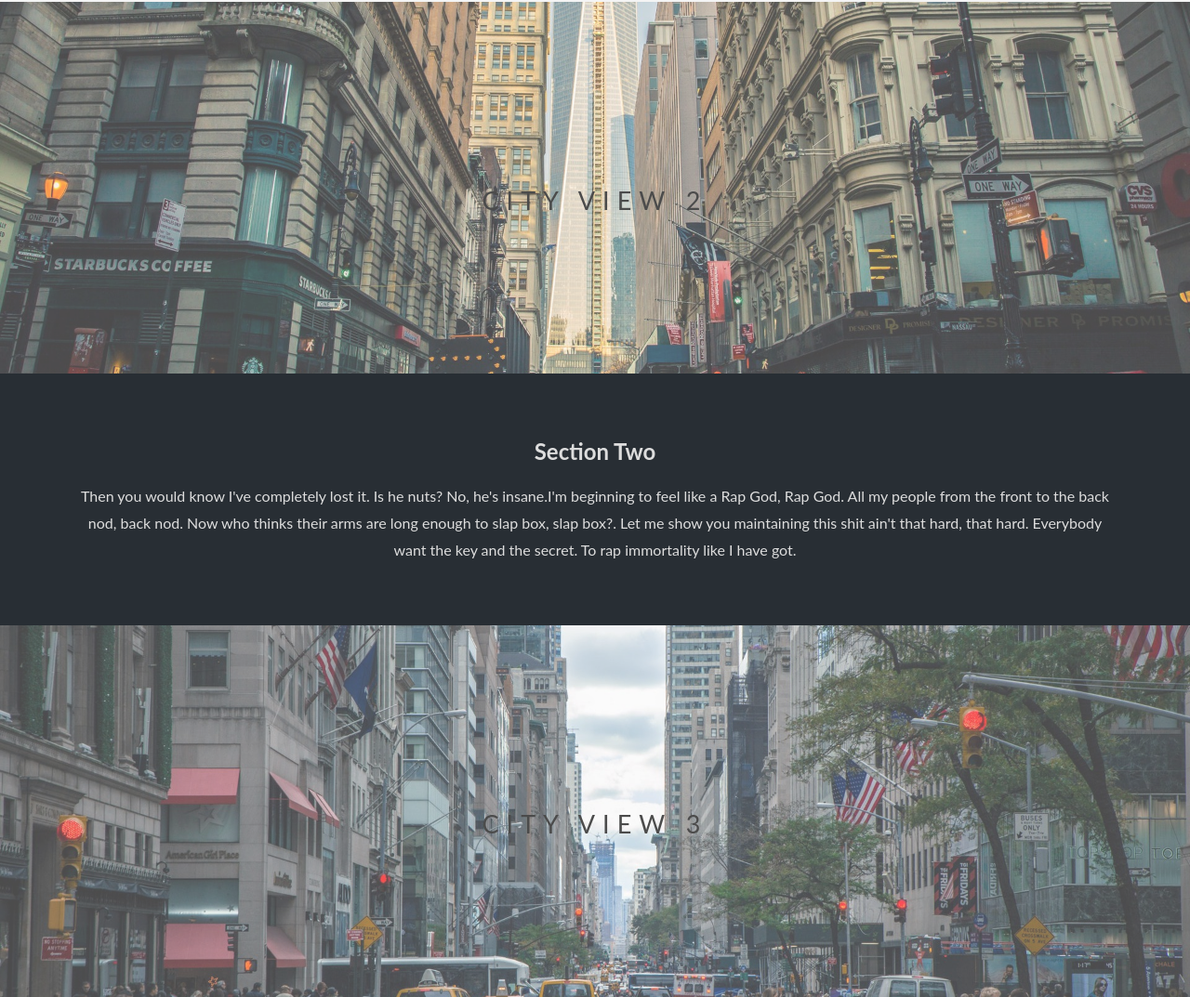
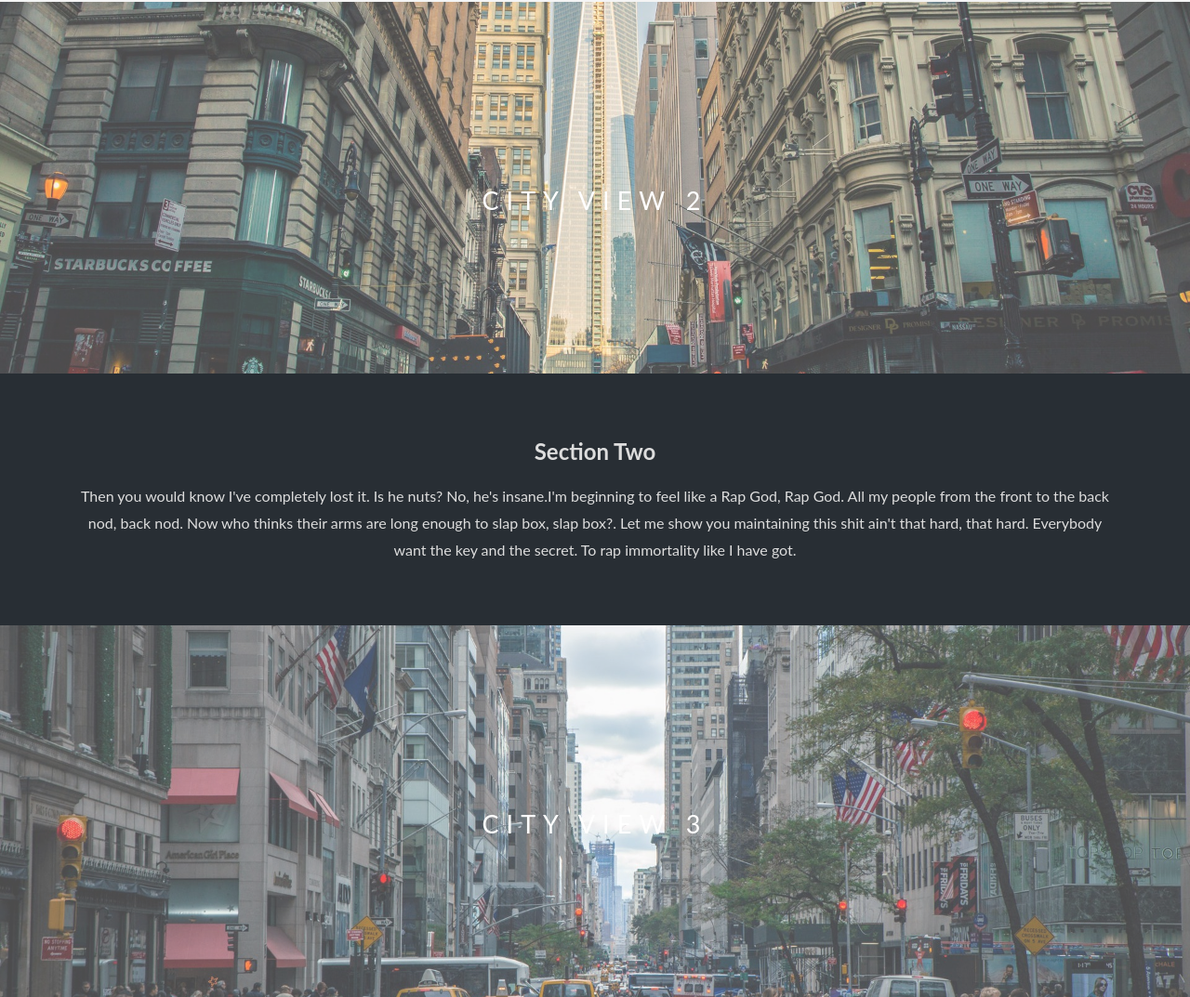
Before and after one commit to skylarng89/PW-1, a plain HTML site: page index.html in a window 1280 px wide. Shown: the part 1098-2171 px from the top of the page at 93% size. Drawn offline with Linux system fonts and the light colour scheme.

Commit message:
Modified HTML and CSS
More class additions in HTML and CSS

```diff
--- a/css/style.css
+++ b/css/style.css
@@ -63,3 +63,13 @@ body, html {
     letter-spacing: 8px;
     text-transform: uppercase;
 }
+
+.ptext .border {
+    background-color: #111;
+    color: #fff;
+    padding: 20px;
+}
+
+.ptext .border.trans {
+    background-color: transparent;
+}
--- a/index.html
+++ b/index.html
@@ -25,7 +25,7 @@
 
     <div class="city2">
         <div class="ptext">
-            <span class="border">
+            <span class="border trans">
                 City View 2
             </span>
         </div>
@@ -40,7 +40,7 @@
 
     <div class="city3">
         <div class="ptext">
-            <span class="border">
+            <span class="border trans">
                 City View 3
             </span>
         </div>
```
